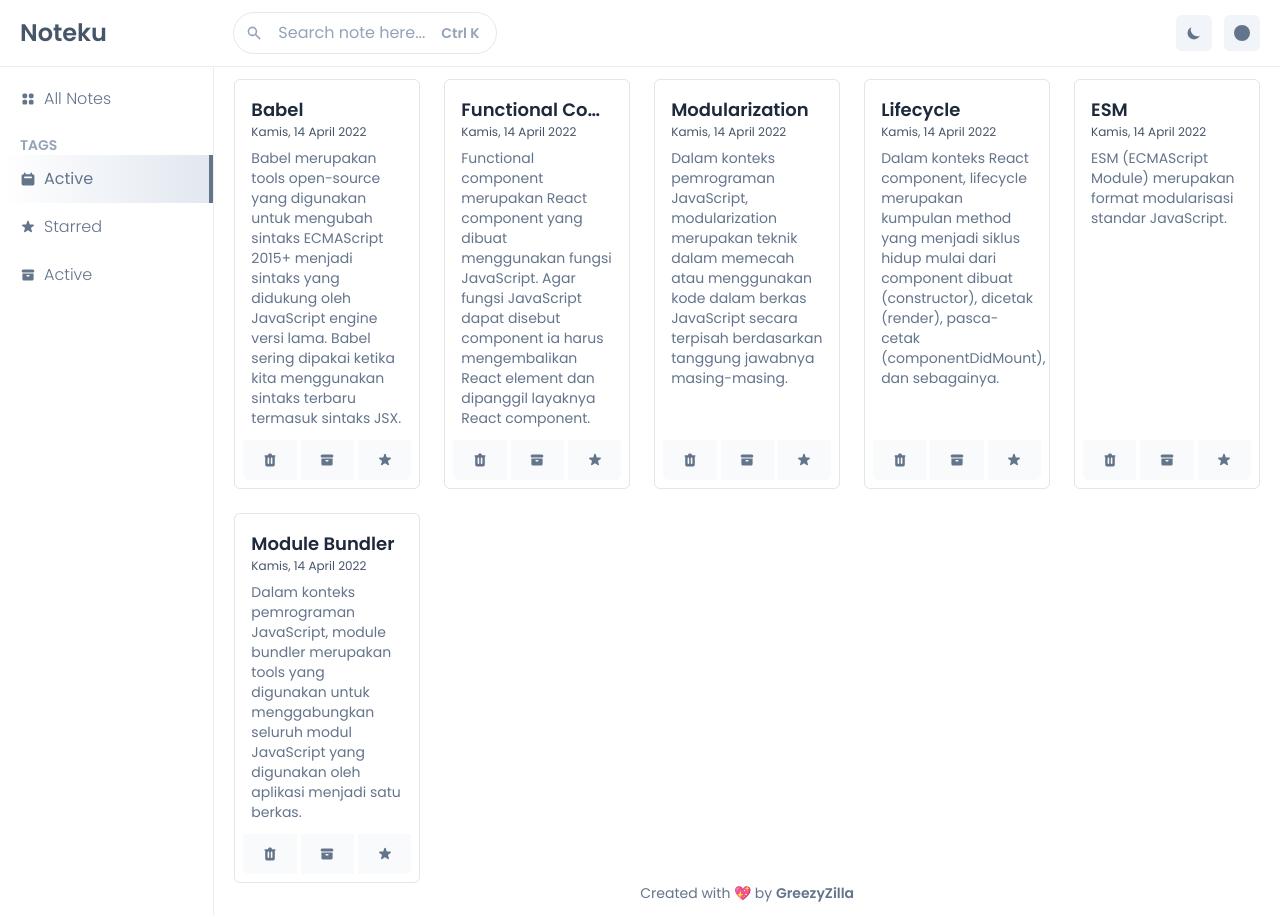
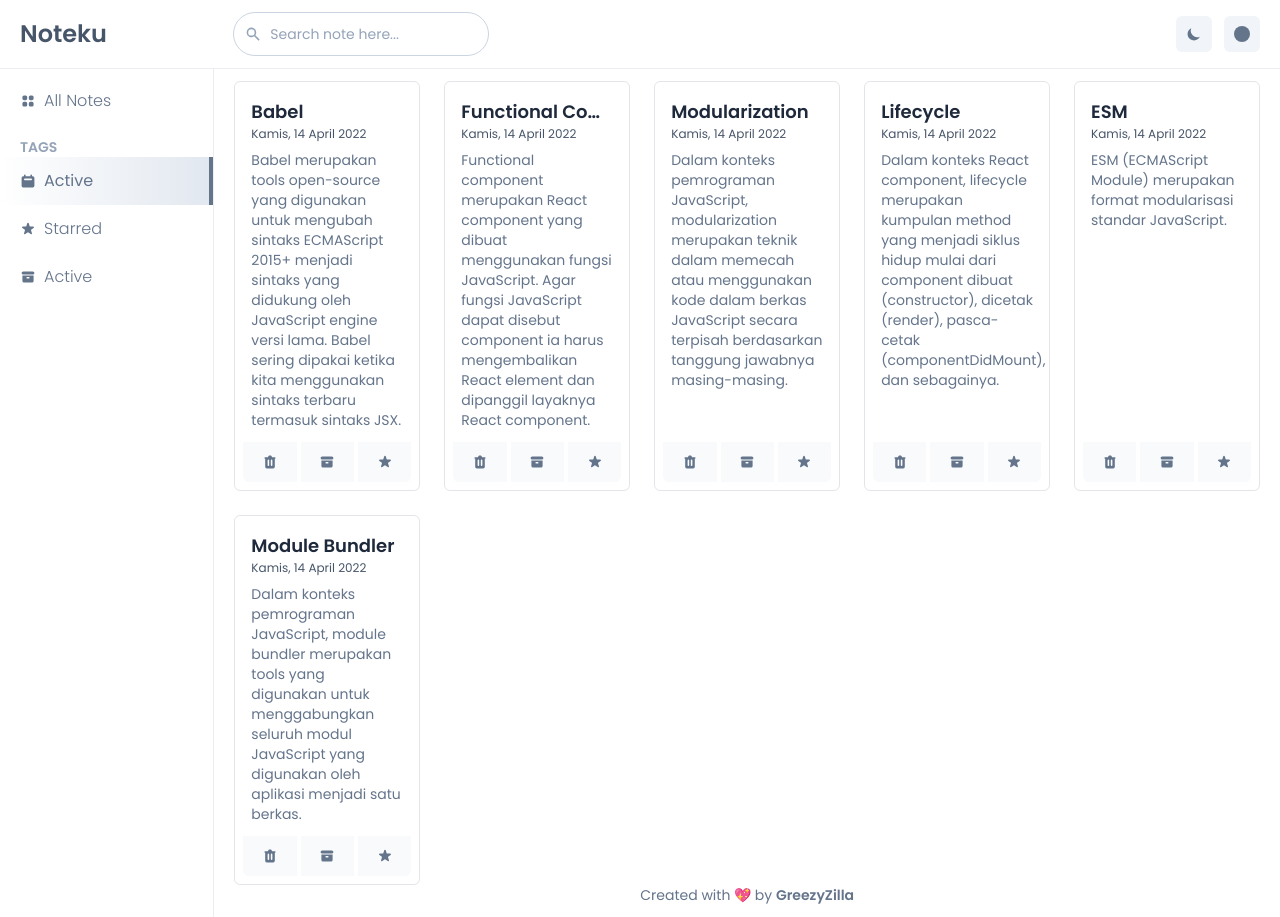
Before and after one commit to greezyzilla/noteku-ts, a React (Vite) app: page /active in a window 1280 px wide. Built offline with nearby package versions, Linux system fonts and the light colour scheme.

Commit message:
refactor: :recycle: refactor search component

```diff
--- a/src/components/organisms/header.tsx
+++ b/src/components/organisms/header.tsx
@@ -9,15 +9,17 @@ export default function Header(props : Partial<HeaderProps>) {
   const displayPlaceholder = placeholder || 'Search note here...';
 
   return (
-    <header className="grid grid-cols-12">
+    <header className="flex w-full h-fit">
+      <div className="grid grid-cols-12 w-full flex-1">
         <div className="col-span-2 py-3 text-2xl font-semibold text-slate-600 px-5 font-roboto flex items-center">Noteku</div>
         <div className="col-span-10 py-3 px-5">
           <div className="flex justify-between">
-          <button type="button" className="flex border border-slate-200 h-fit py-2 pl-3 pr-4 rounded-full items-center gap-4 hover:border-slate-300">
-            <SearchIcon className="w-4 h-4 text-slate-400" />
-            <p className="text-slate-400">{displayPlaceholder}</p>
-            <p className="font-semibold text-slate-400 text-sm">Ctrl K</p>
-          </button>
+            <div className="flex gap-4">
+              <div className="relative">
+                <SearchIcon className="w-4 h-4 text-slate-400 absolute top-1/2 -translate-y-1/2 left-3 z-10" />
+                <input type="text" className="h-11 w-64 text-slate-500 placeholder:text-slate-400 focus:outline-none flex justify-center items-center text-sm border border-slate-300 focus:border-slate-500 rounded-full  pl-9 pr-6" placeholder={displayPlaceholder} />
+              </div>
+            </div>
             <div className="flex items-center gap-3 text-slate-500">
               <div className="w-9 h-9 flex items-center justify-center bg-slate-100 rounded-md">
                 <MoonIcon className="w-4 h-4" />
@@ -28,6 +30,7 @@ export default function Header(props : Partial<HeaderProps>) {
             </div>
           </div>
         </div>
+      </div>
     </header>
   );
 }
```
Lines whose indentation alone changed are shown as unchanged.
